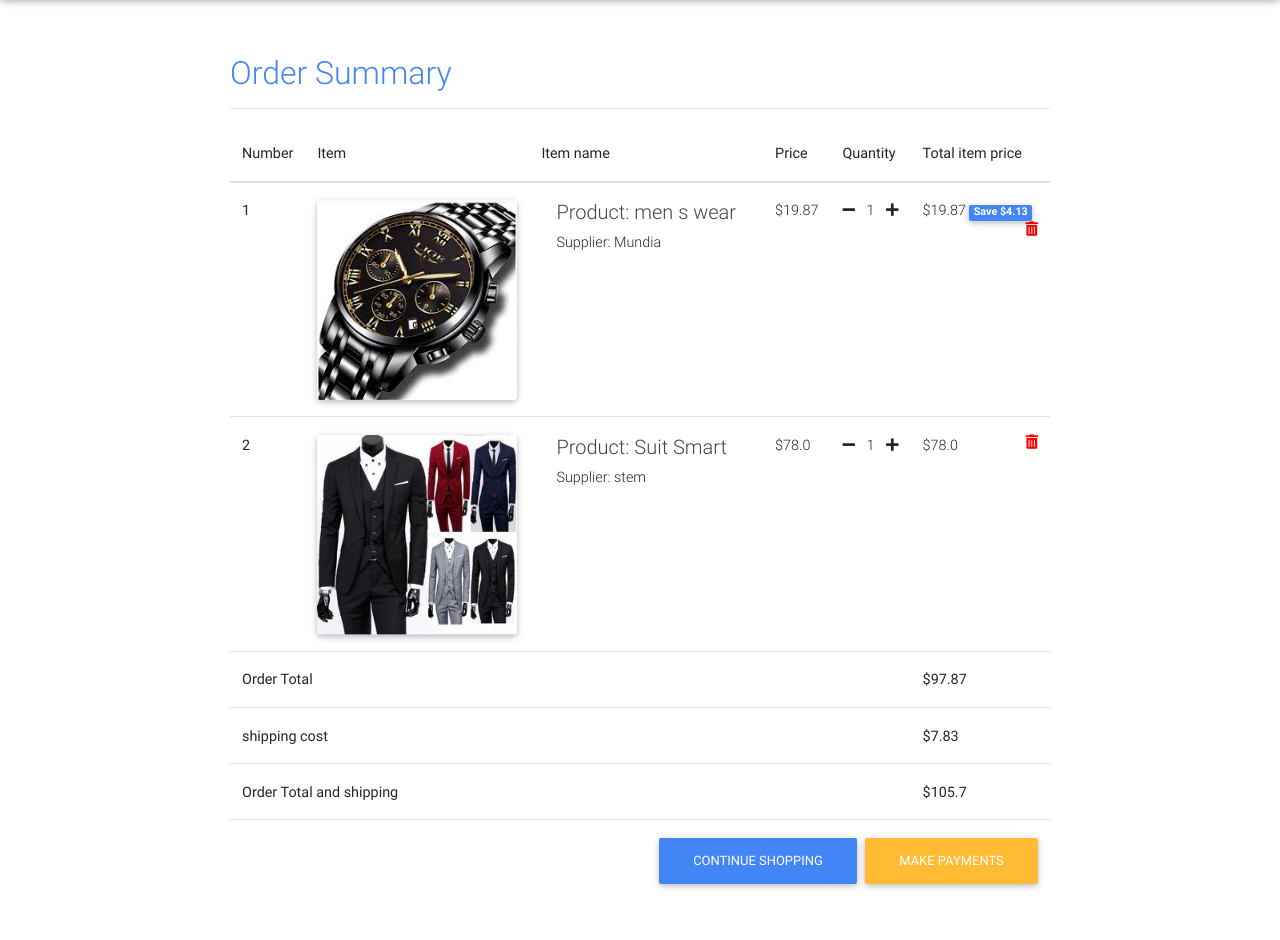
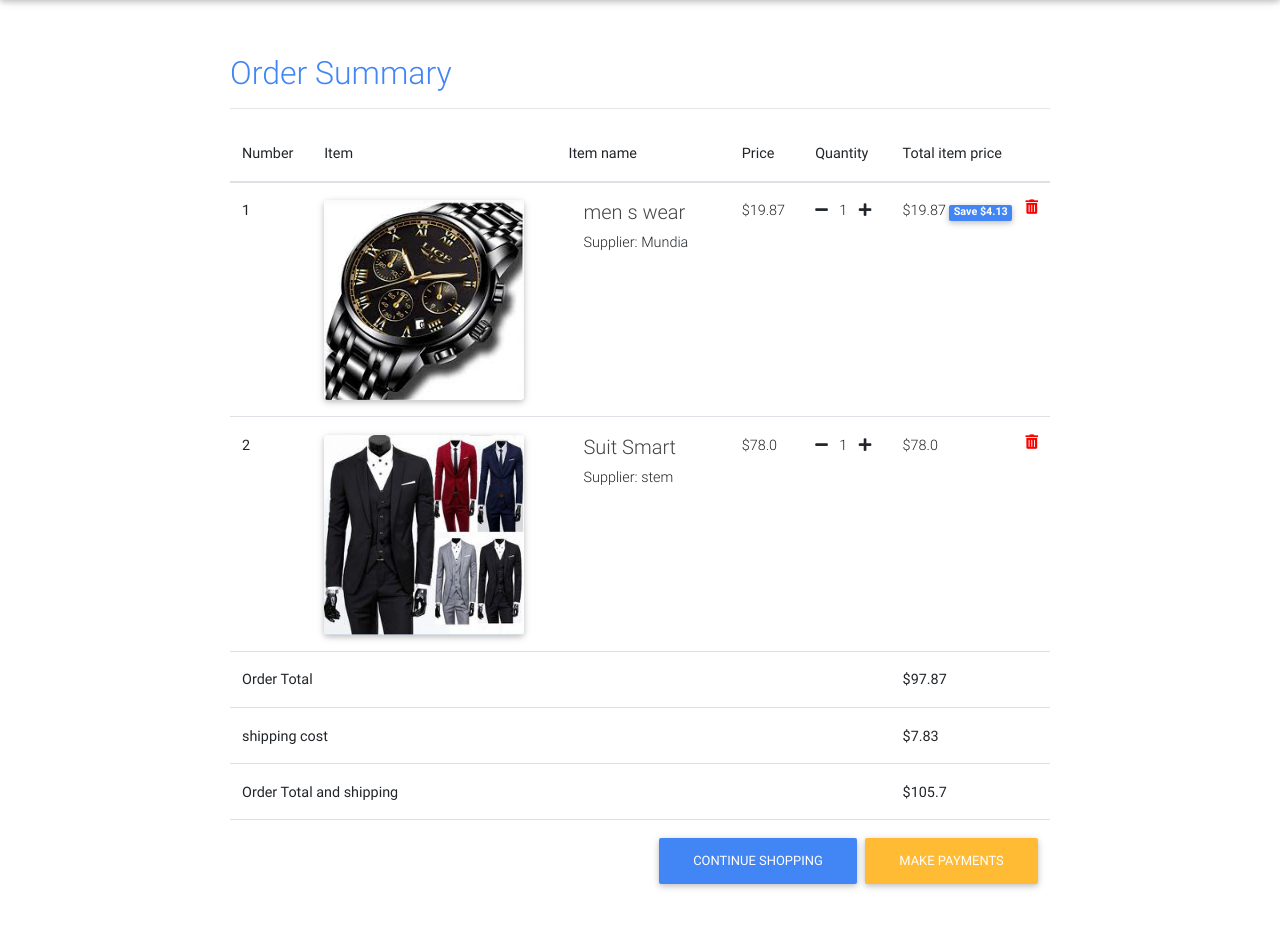
Before and after one commit to Mundia-Pizo/ecom, a Django app: page /order_summary/ in a window 1280 px wide. Shown: the part 90-1030 px from the top of the page. Run offline with Django 3.2, Linux system fonts and the light colour scheme; a user stored in the database is signed in; data comes from the database, SQL or seed files in the repository; both versions use the stored data as it was after the commit; some libraries are stand-ins or nearby versions.

```diff
--- a/blogs/templates/blogs/order_summary.html
+++ b/blogs/templates/blogs/order_summary.html
@@ -32,7 +32,7 @@
         </td>
         <td>
           <div class="col">
-              <h5 class="bold">Product: {{order_item.item.title}}</h5>
+              <h5 class="bold">{{order_item.item.title}}</h5>
               <h7 class="bold">Supplier: {{order_item.item.owner}}</h7>
           </div>
         </td>
```
Also changed, not shown: db.sqlite3.
